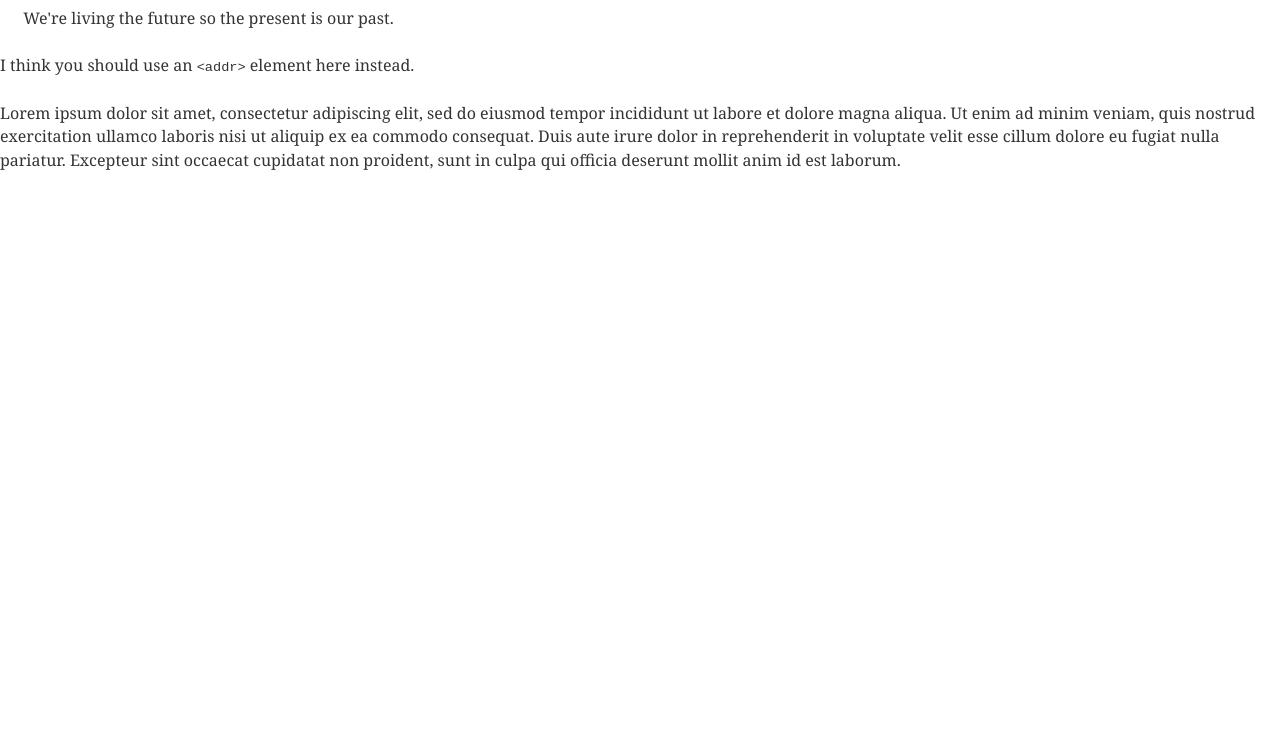
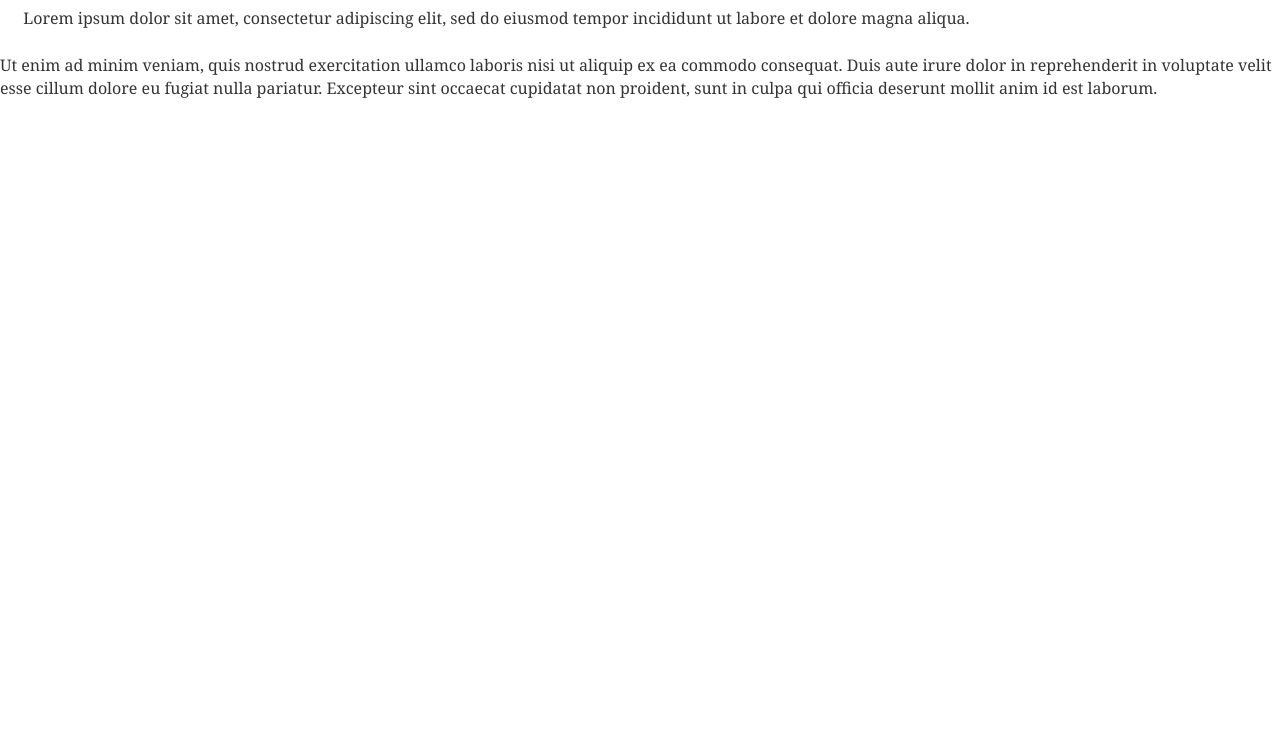
Before and after one commit to justondias/juston-portfolio, a Gatsby site: page /project1 in a window 1280 px wide. Shown: the part 51-800 px from the top of the page. Built offline with nearby package versions, Linux system fonts and the light colour scheme; Gatsby itself is replaced by a stand-in of ours; some packages are replaced by stand-ins of ours.

Commit message:
removed test text

```diff
--- a/src/pages/project1.md
+++ b/src/pages/project1.md
@@ -1,14 +1,11 @@
 ---
-title: "Client Website Optimization"
+title: "Project 1"
 date: "2017-08-10"
 ---
 
 
 
-> We're living the future so
-> the present is our past.
+> Lorem ipsum dolor sit amet, consectetur adipiscing elit, sed do eiusmod tempor incididunt ut labore et
+>dolore magna aliqua.
 
-I think you should use an
-`<addr>` element here instead.
-
-Lorem ipsum dolor sit amet, consectetur adipiscing elit, sed do eiusmod tempor incididunt ut labore et dolore magna aliqua. Ut enim ad minim veniam, quis nostrud exercitation ullamco laboris nisi ut aliquip ex ea commodo consequat. Duis aute irure dolor in reprehenderit in voluptate velit esse cillum dolore eu fugiat nulla pariatur. Excepteur sint occaecat cupidatat non proident, sunt in culpa qui officia deserunt mollit anim id est laborum.
+Ut enim ad minim veniam, quis nostrud exercitation ullamco laboris nisi ut aliquip ex ea commodo consequat. Duis aute irure dolor in reprehenderit in voluptate velit esse cillum dolore eu fugiat nulla pariatur. Excepteur sint occaecat cupidatat non proident, sunt in culpa qui officia deserunt mollit anim id est laborum.
```
